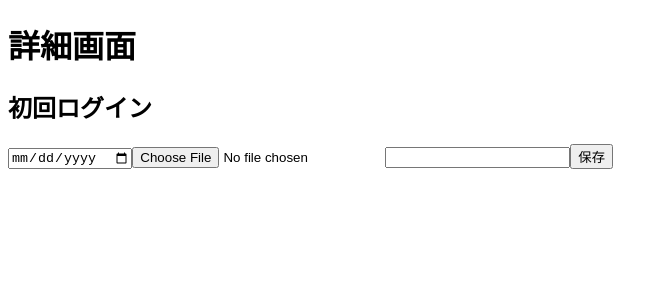
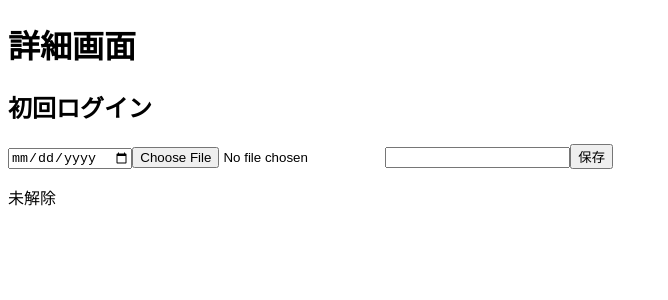
Before and after one commit to aritamukaden-bot/vue-achievement-app, a Vue app: page /achievement/1 in a window 1280 px wide. Shown: the top 300 px of the page, without its empty margins (0-668 px from the left). Built offline with nearby package versions, Linux system fonts and the light colour scheme.

Commit message:
実績解除の言葉

```diff
--- /dev/null
+++ b/src/components/AchievementCard.vue
@@ -0,0 +1,18 @@
+<script setup>
+import { useRoute } from 'vue-router'
+import { acitems } from '@/data/acitems'
+import { userAchievements } from '@/data/userAchievements'
+
+const route = useRoute()
+const id = Number(route.params.id)
+
+const acitem = acitems.find((item) => item.id === id)
+
+const userAchievement = userAchievements.find((item) => item.achievementId === id)
+</script>
+
+<template>
+  <div>
+    <p>{{ userAchievement?.unlocked ? '解除済み' : '未解除' }}</p>
+  </div>
+</template>
--- a/src/views/AchievementDetail.vue
+++ b/src/views/AchievementDetail.vue
@@ -3,6 +3,7 @@ import { useRoute } from 'vue-router'
 import { ref } from 'vue'
 import { acitems } from '@/data/acitems'
 import { userAchievements as defaultAchievements } from '@/data/userAchievements'
+import AchievementCard from '@/components/AchievementCard.vue'
 
 const route = useRoute()
 const id = Number(route.params.id)
@@ -48,4 +49,5 @@ function saveAchievement() {
     <input type="text" v-model="memo" />
     <button @click="saveAchievement">保存</button>
   </div>
+  <AchievementCard :achievement="acitem" />
 </template>
```
